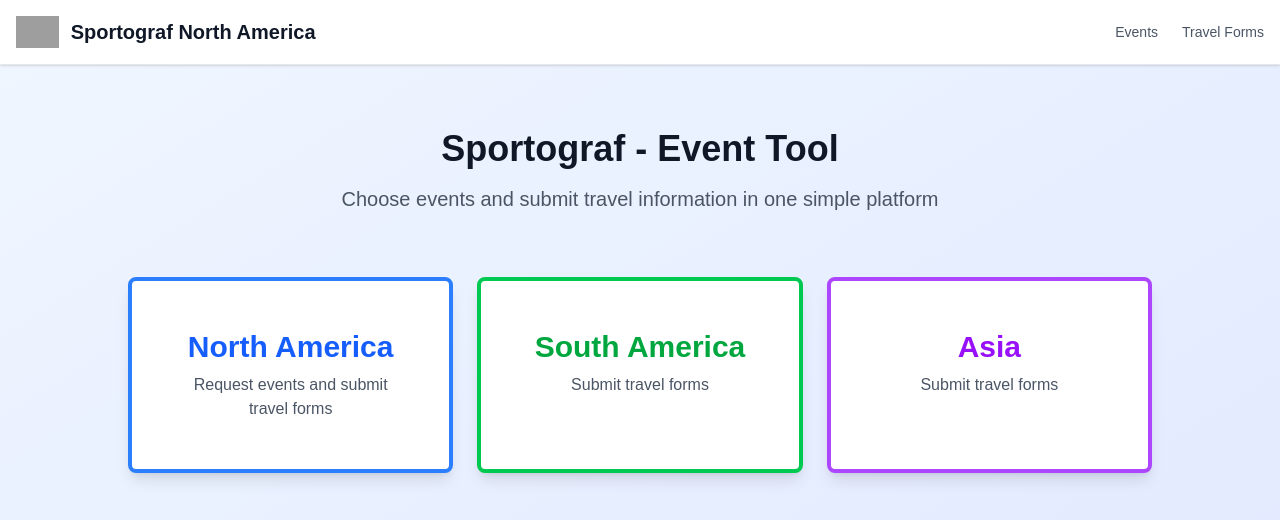
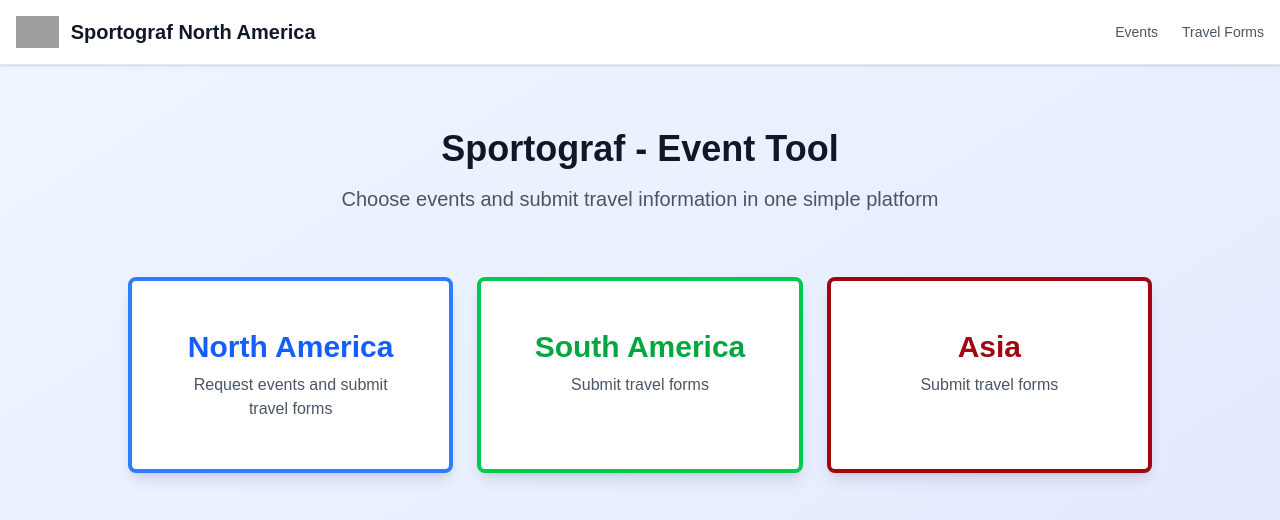
Before and after one commit to khanhmomo/sportograf_NAM, a Next.js app: page / in a window 1280 px wide. Shown: the top 520 px of the page. Built offline with nearby package versions, Linux system fonts and the light colour scheme; grey boxes are pictures that could not be loaded.

Commit message:
Change Asia button color from purple to dark red
- Change Asia button border from purple-500/600 to red-800/900
- Change Asia button text from purple-600 to red-800

```diff
--- a/src/app/page.tsx
+++ b/src/app/page.tsx
@@ -42,9 +42,9 @@
 
           <Link
             href="/asia"
-            className="flex-1 bg-white rounded-lg shadow-lg p-12 hover:shadow-xl transition-all duration-300 text-center border-4 border-purple-500 hover:border-purple-600"
+            className="flex-1 bg-white rounded-lg shadow-lg p-12 hover:shadow-xl transition-all duration-300 text-center border-4 border-red-800 hover:border-red-900"
           >
-            <h2 className="text-3xl font-bold text-purple-600 mb-2">
+            <h2 className="text-3xl font-bold text-red-800 mb-2">
               Asia
             </h2>
             <p className="text-gray-600">
```
